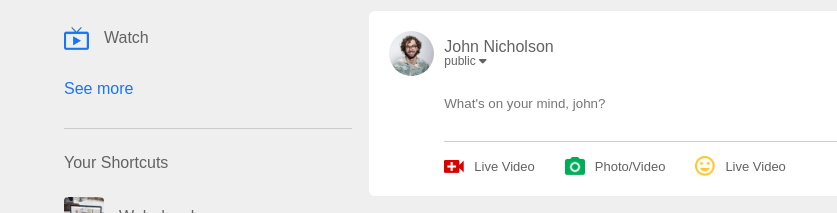
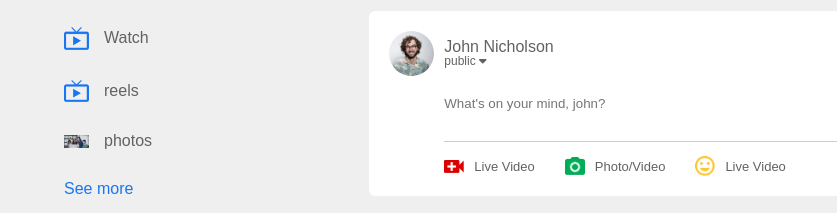
Before and after one commit to basnetdebit/facebook-colne, a plain HTML site: page index.html in a window 1280 px wide. Shown: the part 250-463 px from the top of the page, 0-837 px from the left. Drawn offline with Linux system fonts and the light colour scheme.

Commit message:
change-left-sidebar

```diff
--- a/index.html
+++ b/index.html
@@ -97,6 +97,8 @@
           <a href="#"><img src="images/group.png" /> Group</a>
           <a href="#"><img src="images/marketplace.png" /> marketplace</a>
           <a href="#"><img src="images/watch.png" /> Watch</a>
+          <a href="#"><img src="images/watch.png" /> reels</a>
+          <a href="#"><img src="images/feed-image-1.png" />photos</a>
           <a href="#">See more</a>
         </div>
 
```
